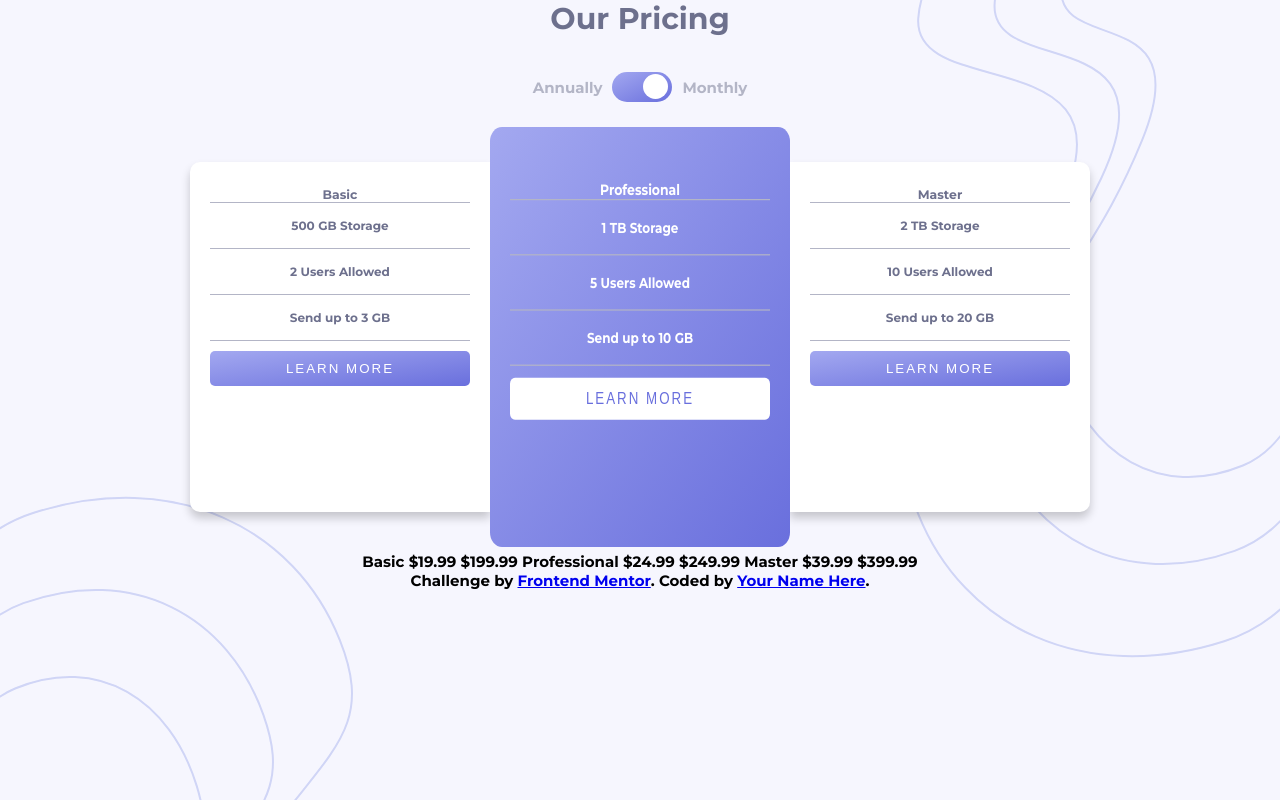
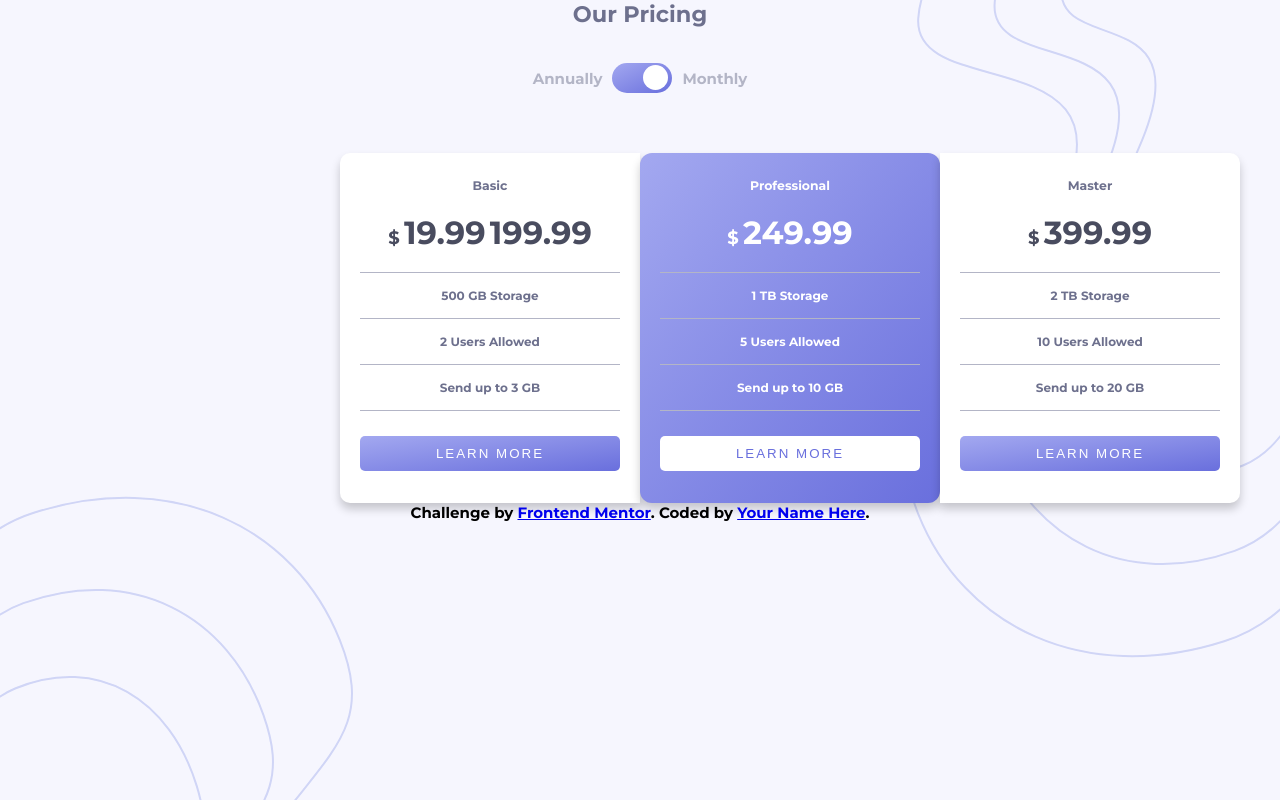
Before and after one commit to rj4ck-challenges/pricing-component-with-toggle, a plain HTML site: page index.html in a window 1280 px wide. Drawn offline with Linux system fonts and the light colour scheme.

Commit message:
Prices span

```diff
--- a/css/style.css
+++ b/css/style.css
@@ -103,9 +103,10 @@ input:checked + .thumb:before {
 
 .cards {
     display: flex;
+    flex-direction: row;
+    align-items: center;
     color: var(--grayishBlue);
-    margin-bottom: 40px;
-    justify-content: center;
+    /*margin-bottom: 40px;*/
 }
 
 .cards .card {
@@ -117,17 +118,24 @@ input:checked + .thumb:before {
     box-shadow: 0 6px 10px rgba(0, 0, 0, 0.2);
 }
 
-.card-footer button {
+.card-body button {
     width: 100%;
     border: none;
     color: #FFF;
     outline: none;
     padding: 10px;
+    margin-top: 15px;
     cursor: pointer;
     border-radius: 5px;
     letter-spacing: 2px;
     text-transform: uppercase;
     background-image: linear-gradient(to bottom right, var(--primary), var(--secondary));
+}
+
+.card-body button:hover{
+    color: var(--secondary);
+    border: 1px solid var(--darkGrayishBlue);
+    background: transparent;
 }
 
 .card:first-child {
@@ -138,23 +146,46 @@ input:checked + .thumb:before {
     border-radius: 0 10px 10px 0;
 }
 
-.card.professional {
+.professional {
     color: #FFF;
-    padding-top: 40px;
+    /*padding-top: 40px;*/
     border-radius: 12px;
     box-shadow: none;
-    transform: scaleY(1.2);
+    /*transform: scaleY(1.2);*/
     background-image: linear-gradient(to bottom right, var(--primary), var(--secondary));
 }
 
-.card.professional button {
+.professional .card-body button {
     color: var(--secondary);
     background-image: none;
-    background-color: #FFF !important;
+    background-color: #FFF;
+}
+
+.professional .card-body button:hover{
+    color: #FFF;
+    border: 1px solid white;
+    background: transparent;
 }
 
 .card h5 {
     margin-top: 5px;
+}
+
+.card .price {
+    margin: 20px 0;
+    color: var(--darkGrayishBlue)
+}
+
+.card.professional .price span {
+    color: #FFF;
+}
+
+.card .price p span.currency {
+    font-size: 18px;
+}
+
+.card .price p span.amount {
+    font-size: 32px;
 }
 
 .card .card-body ul {
--- a/index.html
+++ b/index.html
@@ -12,7 +12,7 @@
 
   <body>
     <div class="wrapper">
-      <h1 class="title">Our Pricing</h1>
+      <h2 class="title">Our Pricing</h2>
 
       <div class="toggle-container">
         <span>Annually</span>
@@ -27,70 +27,78 @@
 
       <div class="cards">
         <div class="card">
-          <div class="card-header">
+
+          <div class="card-body">
+
             <h5>Basic</h5>
-          </div>
-          <div class="card-body">
+
+            <div class="price">
+              <p>
+                <span class="currency">&dollar;</span>
+                <span class="amount">19.99</span>
+                <span class="amount">199.99</span>
+              </p>
+            </div>
+
             <ul>
               <li>500 GB Storage</li>
               <li>2 Users Allowed</li>
               <li>Send up to 3 GB</li>
             </ul>
-          </div>
-          <div class="card-footer">
+
             <button>Learn more</button>
+
           </div>
         </div>
 
         <div class="card professional">
-          <div class="card-header">
+
+          <div class="card-body">
             <h5>Professional</h5>
-          </div>
-          <div class="card-body">
+
+            <div class="price">
+              <p>
+                <span class="currency">&dollar;</span>
+                <span class="amount">249.99</span>
+              </p>
+            </div>
+
             <ul>
               <li>1 TB Storage</li>
               <li>5 Users Allowed</li>
               <li>Send up to 10 GB</li>
             </ul>
+
+            <button>Learn More</button>
+
           </div>
-          <div class="card-footer">
-            <button>Learn More</button>
-          </div>
+
         </div>
 
         <div class="card">
-          <div class="card-header">
+
+          <div class="card-body">
             <h5>Master</h5>
-          </div>
-          <div class="card-body">
+
+            <div class="price">
+              <p>
+                <span class="currency">&dollar;</span>
+                <span class="amount">399.99</span>
+              </p>
+            </div>
+
             <ul>
               <li> 2 TB Storage</li>
               <li>10 Users Allowed</li>
               <li>Send up to 20 GB</li>
             </ul>
-          </div>
 
-          <div class="card-footer">
             <button>Learn More</button>
           </div>
-
         </div>
-
 
       </div>
     </div>
-
-  Basic
-  &dollar;19.99
-  &dollar;199.99
-
-  Professional
-  &dollar;24.99
-  &dollar;249.99
-
-  Master
-  &dollar;39.99
-  &dollar;399.99
 
   <div class="attribution">
     Challenge by <a href="https://www.frontendmentor.io?ref=challenge" target="_blank">Frontend Mentor</a>.
```
